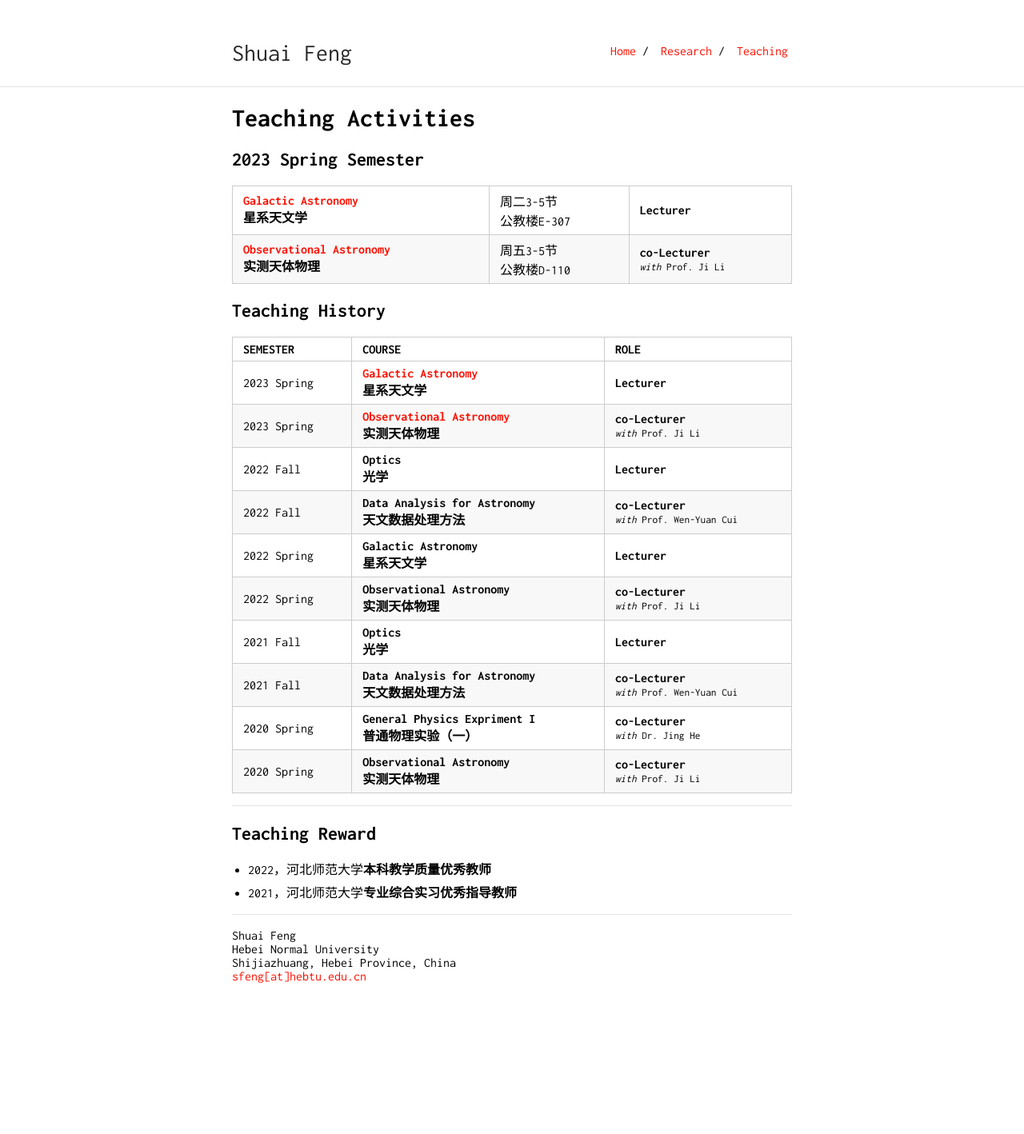
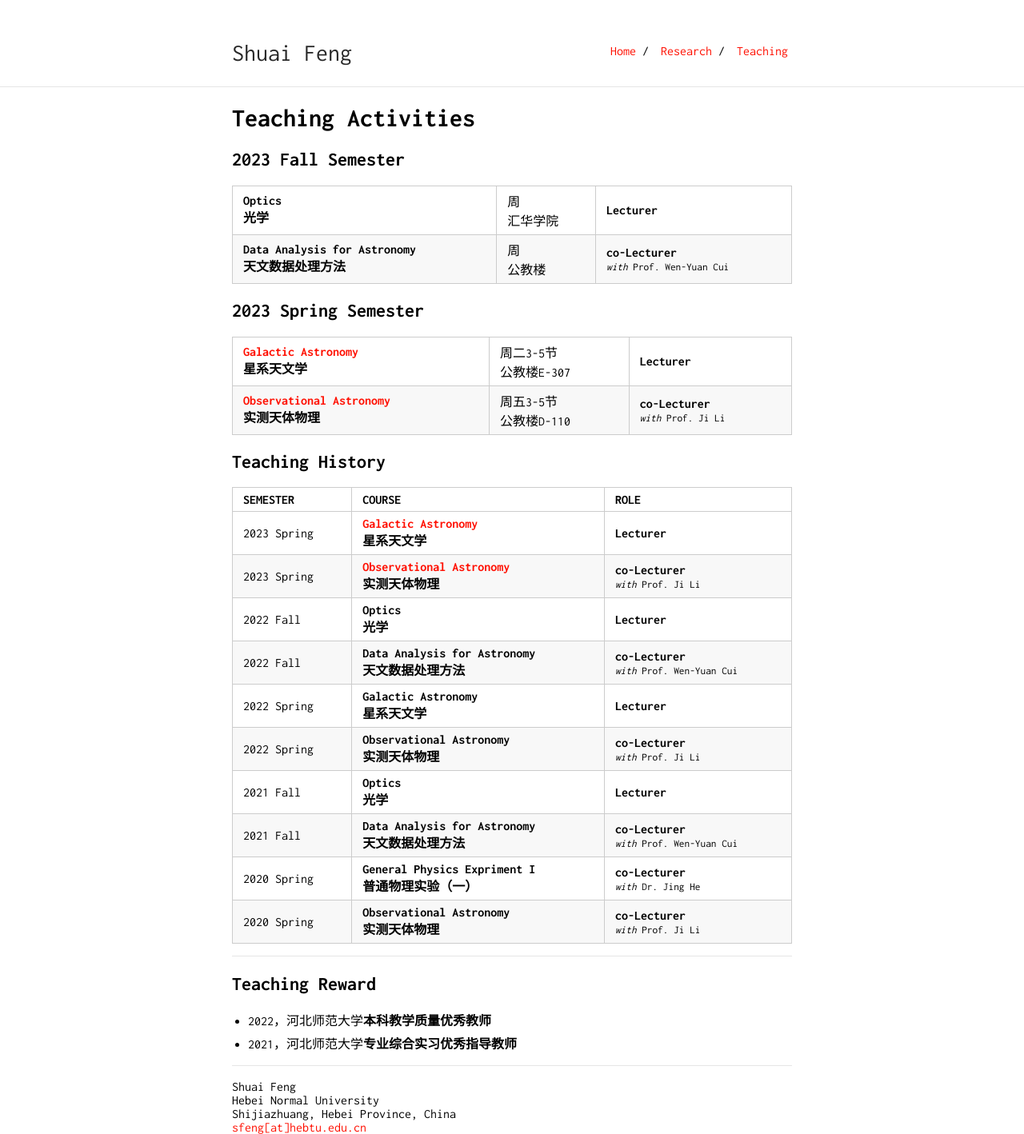
Before and after one commit to fengshuai0210/fengshuai0210.github.io, a Jekyll site: the page built from teaching.md, in a window 1280 px wide. Shown: the whole page at 80% size. Built offline with Jekyll 4.4.1, drawn with Linux system fonts in a browser that asks for light colours; our own code applies the rules of GitHub Pages for plain Markdown files; before the commit the page ends 1229 px from its top, so only the background shows below that.

Commit message:
Update teaching.md

```diff
--- a/teaching.md
+++ b/teaching.md
@@ -3,6 +3,11 @@ layout: default
 ---
 
 # Teaching Activities
+
+## 2023 Fall Semester
+
+| **Optics**<br>**光学** |  周<br>汇华学院 | **Lecturer**
+| **Data Analysis for Astronomy**<br>**天文数据处理方法** |  周<br>公教楼 | **co-Lecturer** <small><br><i>with</i> Prof. Wen-Yuan Cui
 
 ## 2023 Spring Semester
 
```
